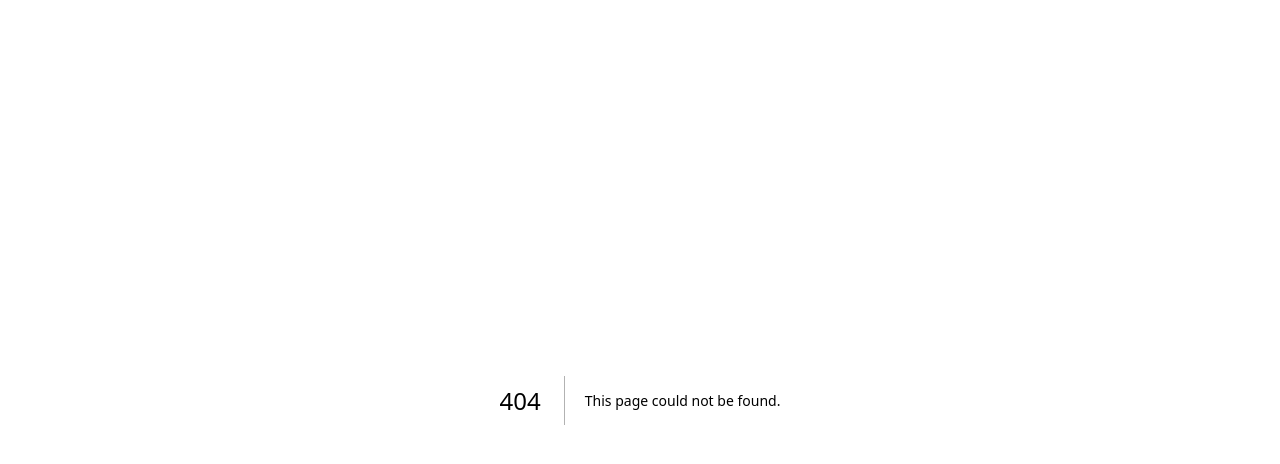
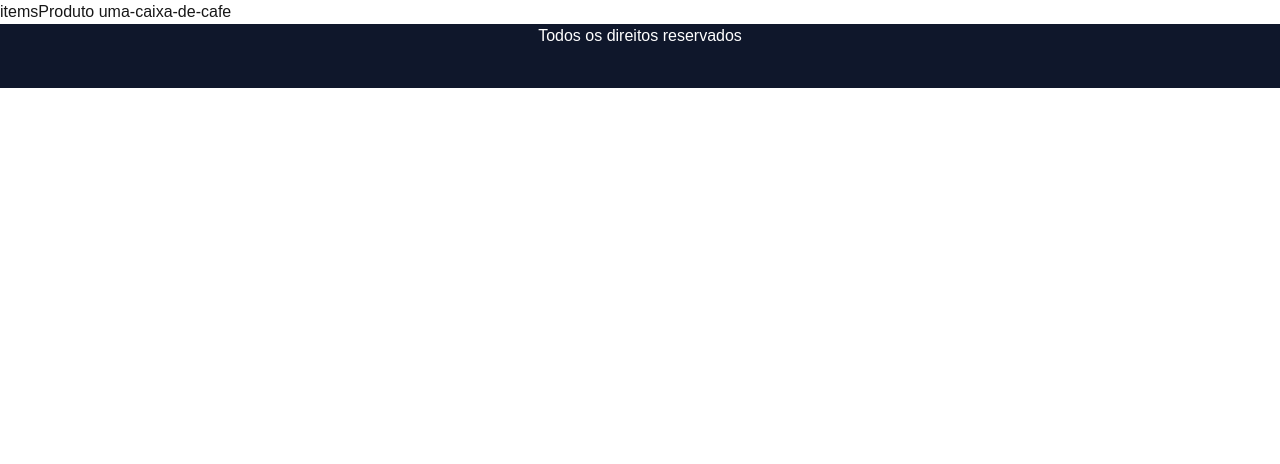
Before and after one commit to JHenryque/entendendo-nextjs, a Next.js app: page /produtos/produto/items/uma-caixa-de-cafe in a window 1280 px wide. Before the commit this address had no page. Shown: the top 464 px of the page. Built offline with nearby package versions, Linux system fonts and the light colour scheme.

Commit message:
Layout das Páginas

```diff
--- a/src/app/layout.tsx
+++ b/src/app/layout.tsx
@@ -23,11 +23,15 @@ export default function RootLayout({
   children: React.ReactNode;
 }>) {
   return (
-    <html lang="en">
+    <html lang="pt-BR">
       <body
         className={`${geistSans.variable} ${geistMono.variable} antialiased`}
       >
         {children}
+
+        <footer className="h-16 bg-slate-900">
+          <p className="text-center text-white">Todos os direitos reservados</p>
+        </footer>
       </body>
     </html>
   );
--- a/src/app/page.tsx
+++ b/src/app/page.tsx
@@ -10,6 +10,7 @@ export default function Home() {
         <Link href="/posts">Posts</Link>
         {/* <Link href="/exemplo?parametro=abc">Exemplo</Link> */}
         <Link href="/exemplo?slug=lugar-diferente">Exemplo</Link>
+        <Link href="/produtos/produto/items/uma-caixa-de-cafe">Produtos</Link>
       </main>
     </div>
   );
--- /dev/null
+++ b/src/app/produtos/produto/items/[slug]/page.tsx
@@ -0,0 +1,13 @@
+type itemsProdutoPageProps = {
+  params: {
+    slug: string;
+  };
+};
+
+export default function itemsProdutoPage({ params }: itemsProdutoPageProps) {
+  return (
+    <div>
+      <h1>itemsProduto {params.slug}</h1>
+    </div>
+  );
+}
```
